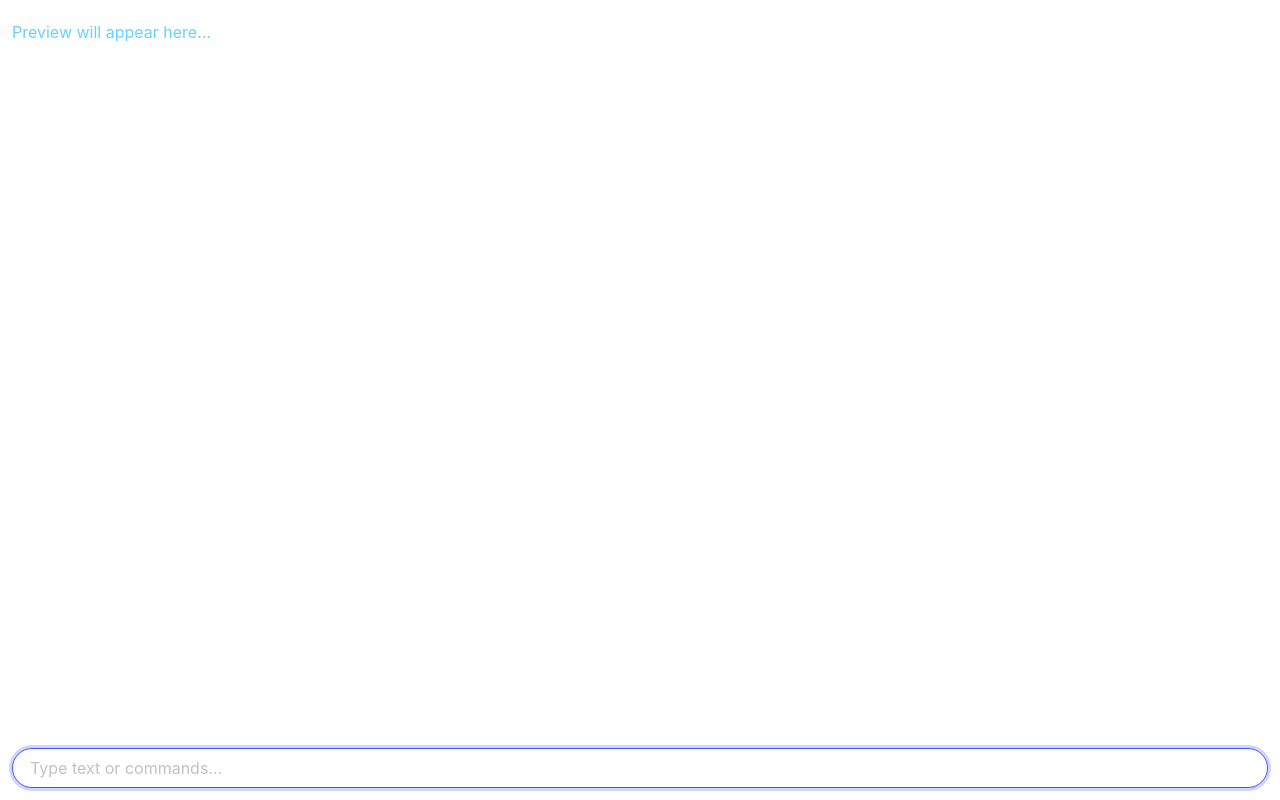
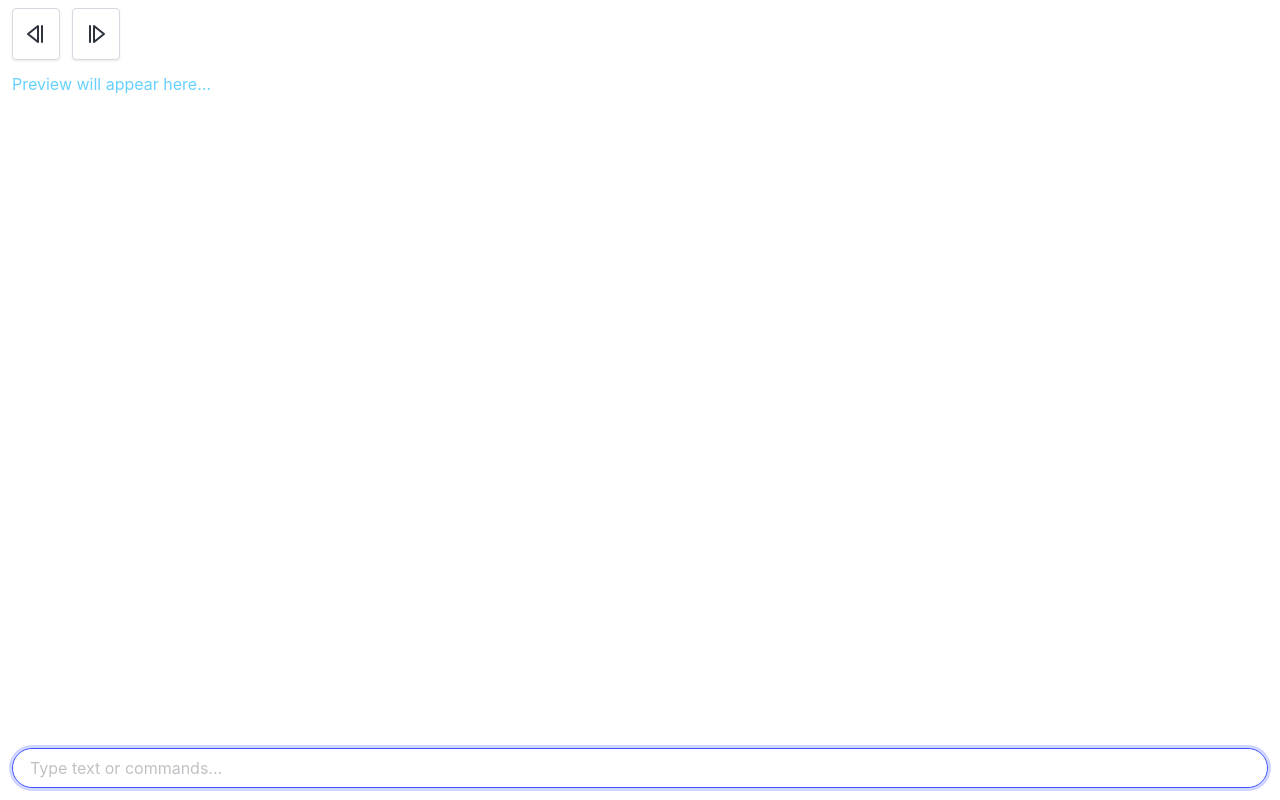
Before and after one commit to yuwash/omniedit, a SvelteKit app: page / in a window 1280 px wide. Built offline with nearby package versions, Linux system fonts and the light colour scheme.

Commit message:
feat: add step back and step forward navigation buttons to page route

```diff
--- a/src/routes/+page.svelte
+++ b/src/routes/+page.svelte
@@ -2,6 +2,7 @@
   import { onMount } from 'svelte';
   import { db } from '$lib/db';
   import { MovingWindowEditor } from '$lib/movingWindowEditor';
+  import { StepBack, StepForward } from '@lucide/svelte';
 
   let editorText = $state(''); // This will hold the full text for the preview
   let inputText = $state(''); // This will hold the value of the input field
@@ -74,6 +75,16 @@
   <h1 class="title is-size-7 my-1 has-text-weight-normal">
     {title}
   </h1>
+  <nav class="navbar px-3">
+    <div class="navbar-start buttons">
+      <a class="button is-small" href="#">
+        <StepBack />
+      </a>
+      <a class="button is-small" href="#">
+        <StepForward />
+      </a>
+    </div>
+  </nav>
 
   <!-- Preview Area: Expands to fill all remaining space -->
   <!-- mt-5 accounts for the fixed navbar height -->
```
